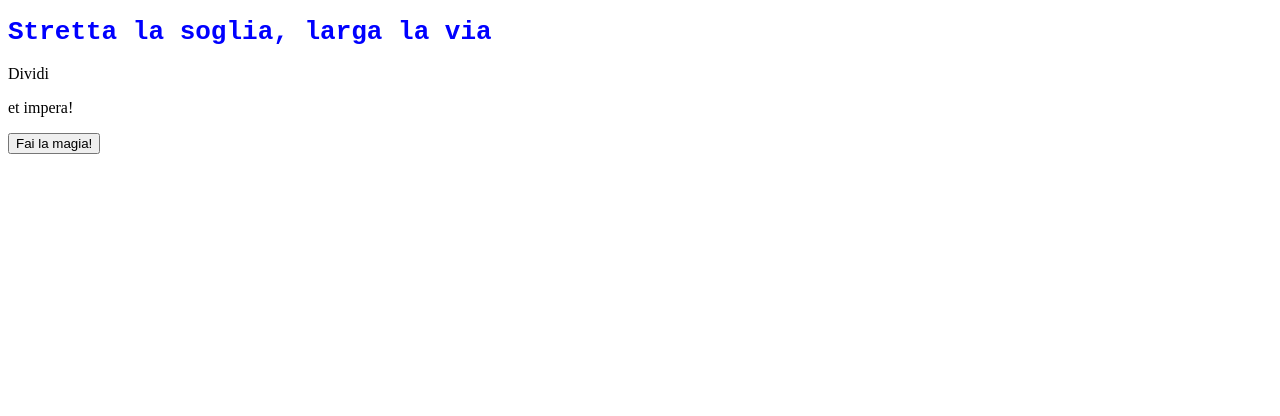
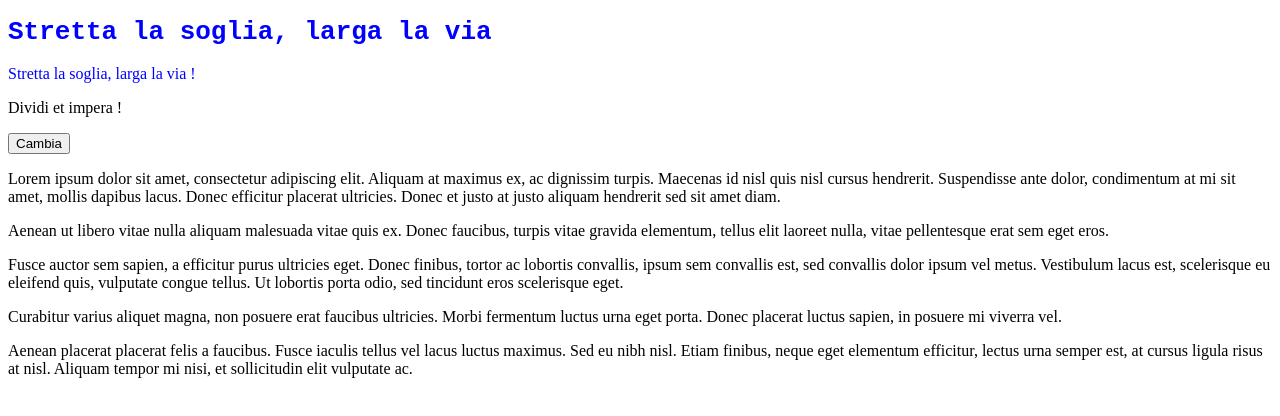
Before and after one commit to riccardo-licciardi/angular-class-v1, an Angular app: page / in a window 1280 px wide. Shown: the top 416 px of the page. Built offline with nearby package versions, Linux system fonts and the light colour scheme.

Commit message:
ngClass e ngStyle wip

```diff
--- /dev/null
+++ b/src/app/Modelli Interface/Interface.ts
@@ -0,0 +1,5 @@
+export interface Caratteristiche{
+    capelli: string;
+    altezza: number;
+    bello: boolean;
+}
--- a/src/app/app.component.html
+++ b/src/app/app.component.html
@@ -1,5 +1,16 @@
 <h1>{{title}}</h1>
-{{eventoPreso}}
-<app-figlio1 [valorePadre]='title'></app-figlio1>
+<p [ngStyle]="{color: 5 > 7 ? 'red' : 'blue'}">Stretta la soglia, larga la via !</p>
+<p [ngClass]="{'classeTest': x}">Dividi et impera !</p>
+<button (click)="cambiaBoolean()">Cambia</button>
 
-<app-figlio2 (evento)="prendiEvento($event)"></app-figlio2>
+<div>
+    <p [ngClass]="{'classeTest': x}">Lorem ipsum dolor sit amet, consectetur adipiscing elit. Aliquam at maximus ex, ac dignissim turpis. Maecenas id nisl quis nisl cursus hendrerit. Suspendisse ante dolor, condimentum at mi sit amet, mollis dapibus lacus. Donec efficitur placerat ultricies.
+        Donec et justo at justo aliquam hendrerit sed sit amet diam.</p>
+    <p [ngClass]="{'classeTest': x}">Aenean ut libero vitae nulla aliquam malesuada vitae quis ex. Donec faucibus, turpis vitae gravida elementum, tellus elit laoreet nulla, vitae pellentesque erat sem eget eros. </p>
+    <p [ngClass]="{'classeTest': x}">Fusce auctor sem sapien, a efficitur purus ultricies eget. Donec finibus, tortor ac lobortis convallis, ipsum sem convallis est, sed convallis dolor ipsum vel metus. Vestibulum lacus est, scelerisque eu eleifend quis, vulputate congue tellus. Ut lobortis
+        porta odio, sed tincidunt eros scelerisque eget.</p>
+    <p [ngClass]="{'classeTest': x}">Curabitur varius aliquet magna, non posuere erat faucibus ultricies. Morbi fermentum luctus urna eget porta. Donec placerat luctus sapien, in posuere mi viverra vel.</p>
+    <p [ngClass]="{'classeTest': x}">Aenean placerat placerat felis a faucibus. Fusce iaculis tellus vel lacus luctus maximus. Sed eu nibh nisl. Etiam finibus, neque eget elementum efficitur, lectus urna semper est, at cursus ligula risus at nisl. Aliquam tempor mi nisi, et sollicitudin
+        elit vulputate ac.</p>
+
+</div>
--- a/src/app/app.component.scss
+++ b/src/app/app.component.scss
@@ -2,3 +2,11 @@ h1 {
     font-family: monospace;
     color: blue;
 }
+
+;
+.classeTest {
+    font-size: 13px;
+    text-align: justify;
+    font-family: monospace;
+    font-style: oblique;
+}
--- a/src/app/app.component.ts
+++ b/src/app/app.component.ts
@@ -1,4 +1,5 @@
 import { Component, Output, EventEmitter } from '@angular/core';
+import { Caratteristiche } from './Modelli Interface/Interface';
 
 @Component({
   selector: 'app-root',
@@ -9,9 +10,14 @@ export class AppComponent {
 
   title = 'Stretta la soglia, larga la via';
 
-  eventoPreso!: string;
-  prendiEvento(){
-this.eventoPreso=citazione
-  }
+riccardo: Caratteristiche={
+  capelli:`rossi`,
+  altezza:184,
+  bello:true
+}
+x: boolean= false
 
+cambiaBoolean(){
+  this.x=!this.x
 }
+}
--- a/src/app/figlio2/figlio2.component.html
+++ b/src/app/figlio2/figlio2.component.html
@@ -1,2 +1 @@
 <p>et impera!</p>
-<button (click)="emetti()">Fai la magia!</button>
--- a/src/app/figlio2/figlio2.component.ts
+++ b/src/app/figlio2/figlio2.component.ts
@@ -9,13 +9,7 @@ export class Figlio2Component implements OnInit {
 
    citazione:string='Cerco sempre di fare ciò che non sono capace di fare, per imparare come farlo'
 
-  @Output() evento=new EventEmitter<string>();
-
 constructor() { }
-
-emetti(){
-  this.evento.emit(this.citazione)
-}
 
   ngOnInit(): void {
   }
```
